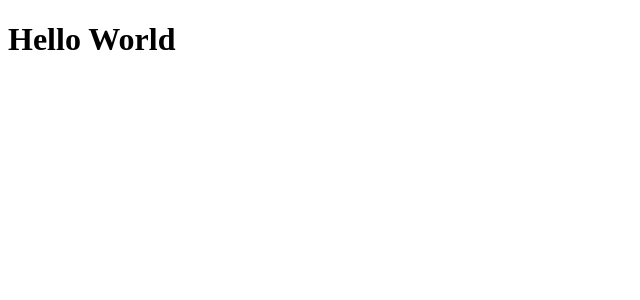
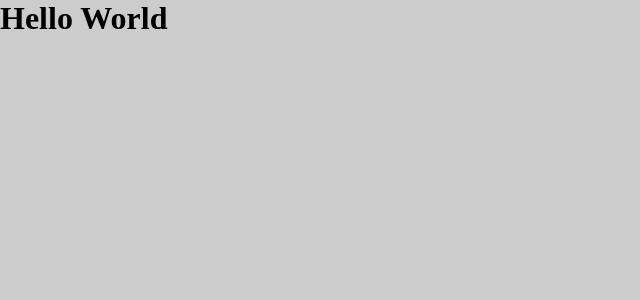
Before and after one commit to jmichel-dev/podcastr, a Next.js app: page / in a window 1280 px wide. Shown: the top 300 px of the page, without its empty margins (0-640 px from the left). Built offline with nearby package versions, Linux system fonts and the light colour scheme.

Commit message:
typescript and sass configuration

```diff
--- a/pages/_app.js
+++ b/src/pages/_app.tsx
@@ -1,3 +1,5 @@
+import '../styles/global.scss';
+
 function MyApp({ Component, pageProps }) {
   return <Component {...pageProps} />
 }
--- /dev/null
+++ b/src/styles/global.scss
@@ -0,0 +1,9 @@
+* {
+  margin: 0;
+  padding: 0;
+  box-sizing: border-box;
+}
+
+body {
+  background-color: #ccc;
+}
```
Also changed, not shown: package.json (+7 -1 lines), tsconfig.json (added, +29 -0 lines), next-env.d.ts (added), src/pages/index.tsx (renamed from pages/index.js), 1 other file (tests, documents, lock files or other folders).
